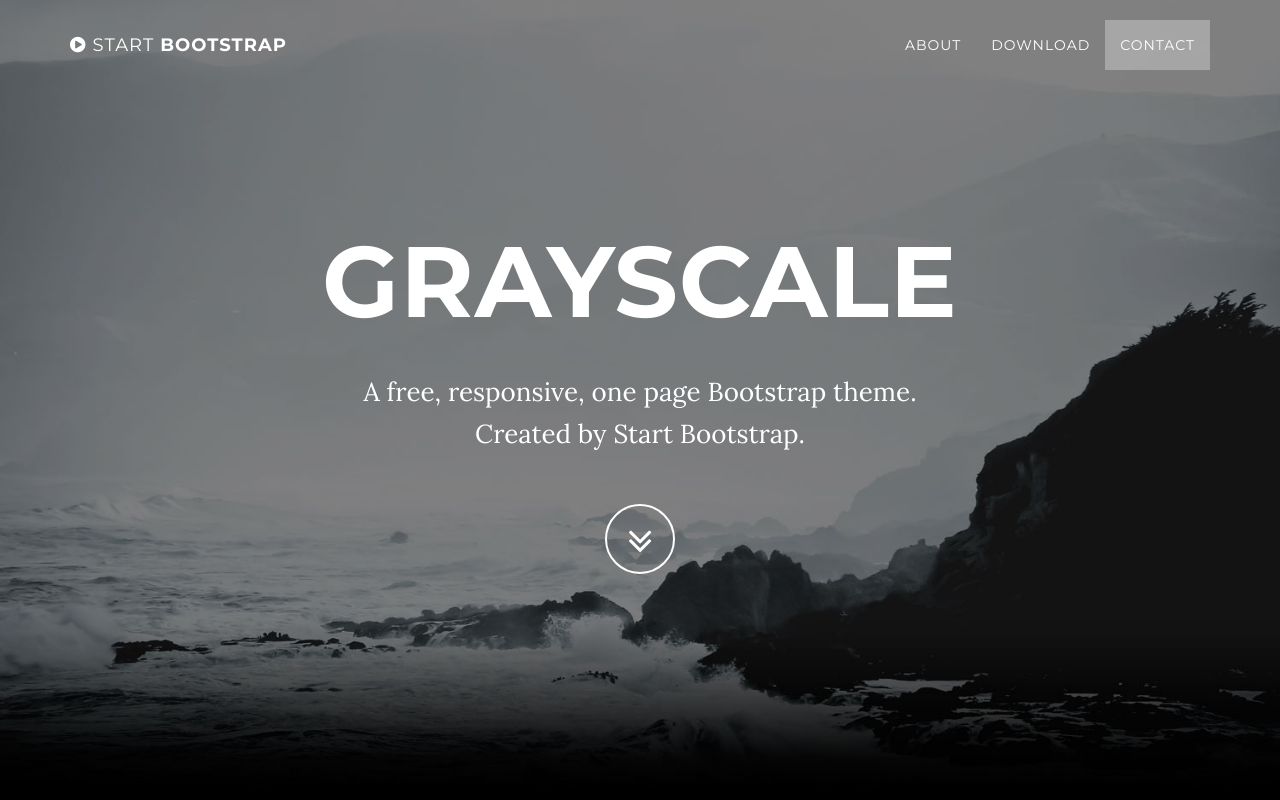
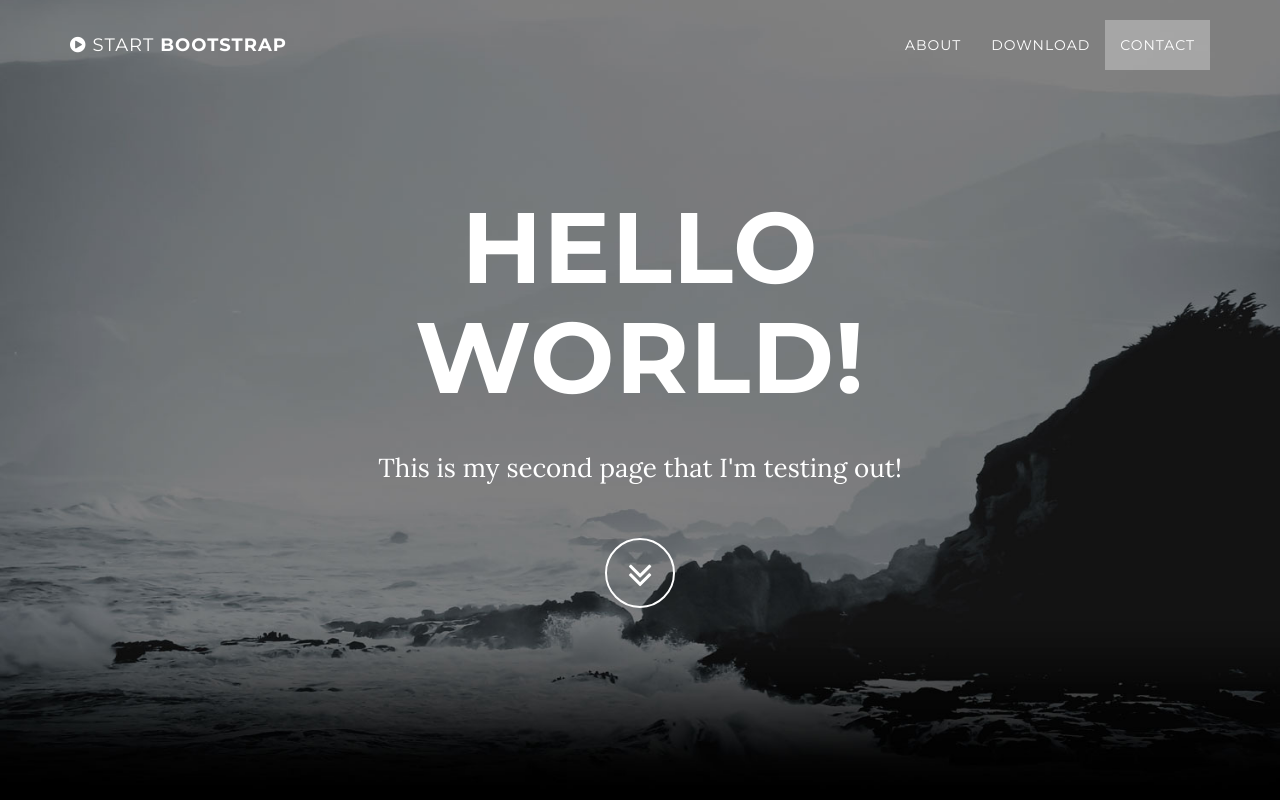
Before and after one commit to nmoutdoors/mysecondpage, a plain HTML site: page index.html in a window 1280 px wide. Shown: the top 800 px of the page. Drawn offline with Linux system fonts and the light colour scheme; some packages are replaced by stand-ins of ours.

Commit message:
Added text

```diff
--- a/index.html
+++ b/index.html
@@ -74,8 +74,8 @@
             <div class="container">
                 <div class="row">
                     <div class="col-md-8 col-md-offset-2">
-                        <h1 class="brand-heading">Grayscale</h1>
-                        <p class="intro-text">A free, responsive, one page Bootstrap theme.<br>Created by Start Bootstrap.</p>
+                        <h1 class="brand-heading">Hello World!</h1>
+                        <p class="intro-text">This is my second page that I'm testing out!</p>
                         <a href="#about" class="btn btn-circle page-scroll">
                             <i class="fa fa-angle-double-down animated"></i>
                         </a>
```
